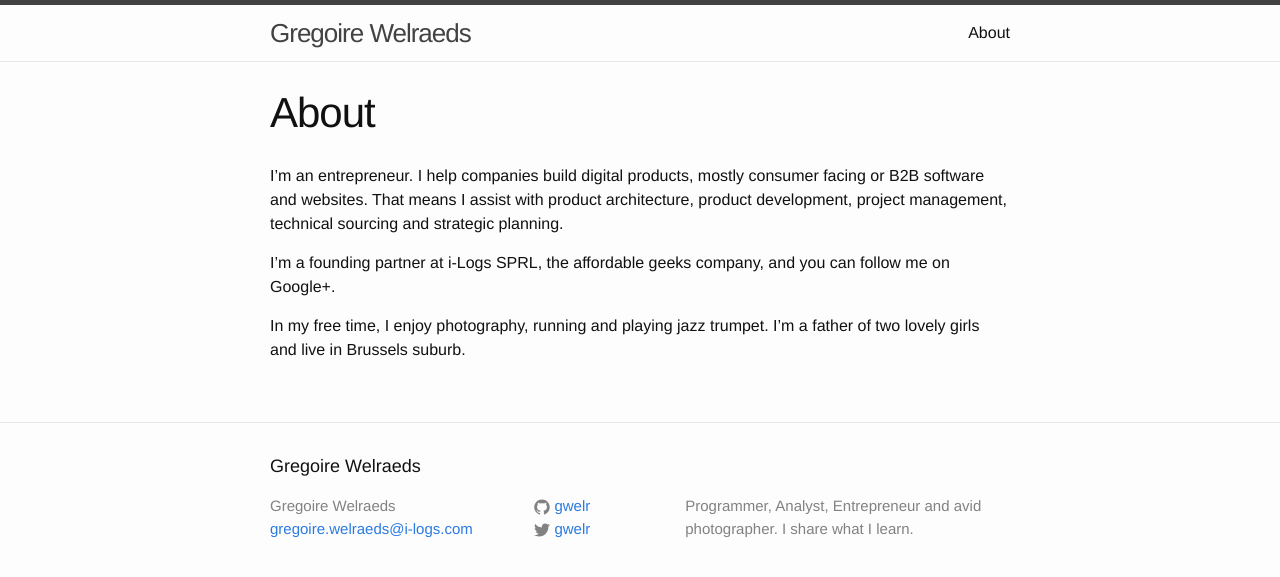
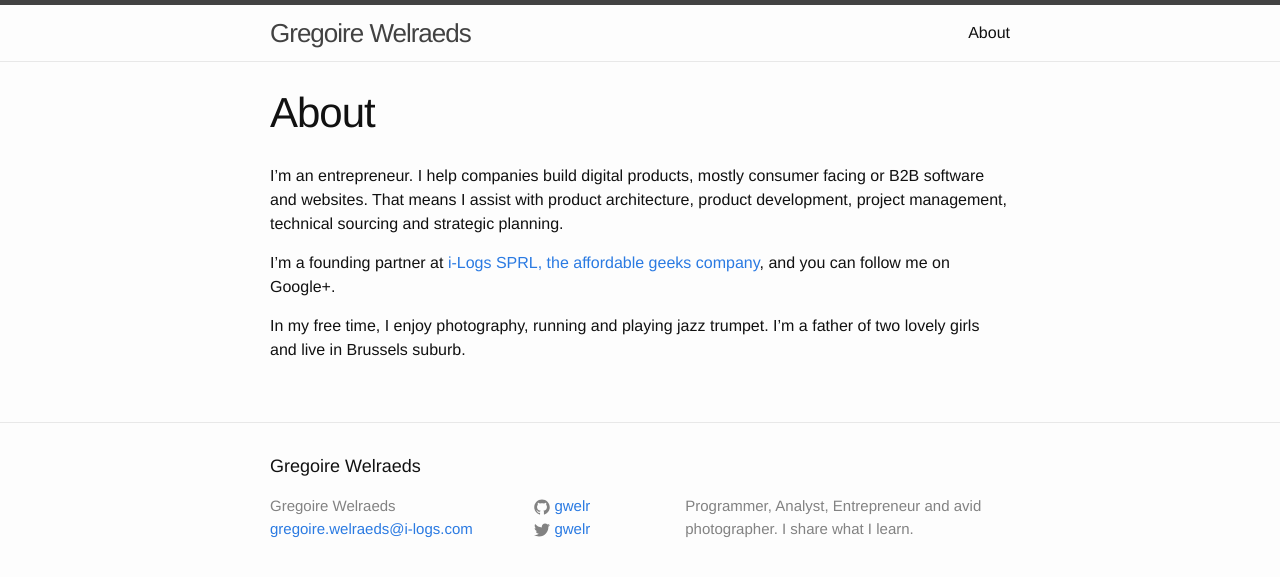
Before and after one commit to gwelr/gwelr.github.io, a Jekyll site: the page built from about.md, in a window 1280 px wide. Shown: the top 577 px of the page. Built offline with Jekyll 4.4.1, drawn with Linux system fonts in a browser that asks for light colours; part of the change alters nothing that is shown.

```diff
--- a/about.md
+++ b/about.md
@@ -6,7 +6,7 @@ permalink: /about/
 
 I’m an entrepreneur. I help companies build digital products, mostly consumer facing or B2B software and websites. That means I assist with product architecture, product development, project management, technical sourcing and strategic planning.
 
-I’m a founding partner at i-Logs SPRL, the affordable geeks company, and you can follow me on Google+.
+I’m a founding partner at [i-Logs SPRL, the affordable geeks company](http://i-logs.com/), and you can follow me on Google+.
 
 In my free time, I enjoy photography,  running and playing jazz trumpet.
 I'm a father  of two lovely girls and live in Brussels suburb.
```
